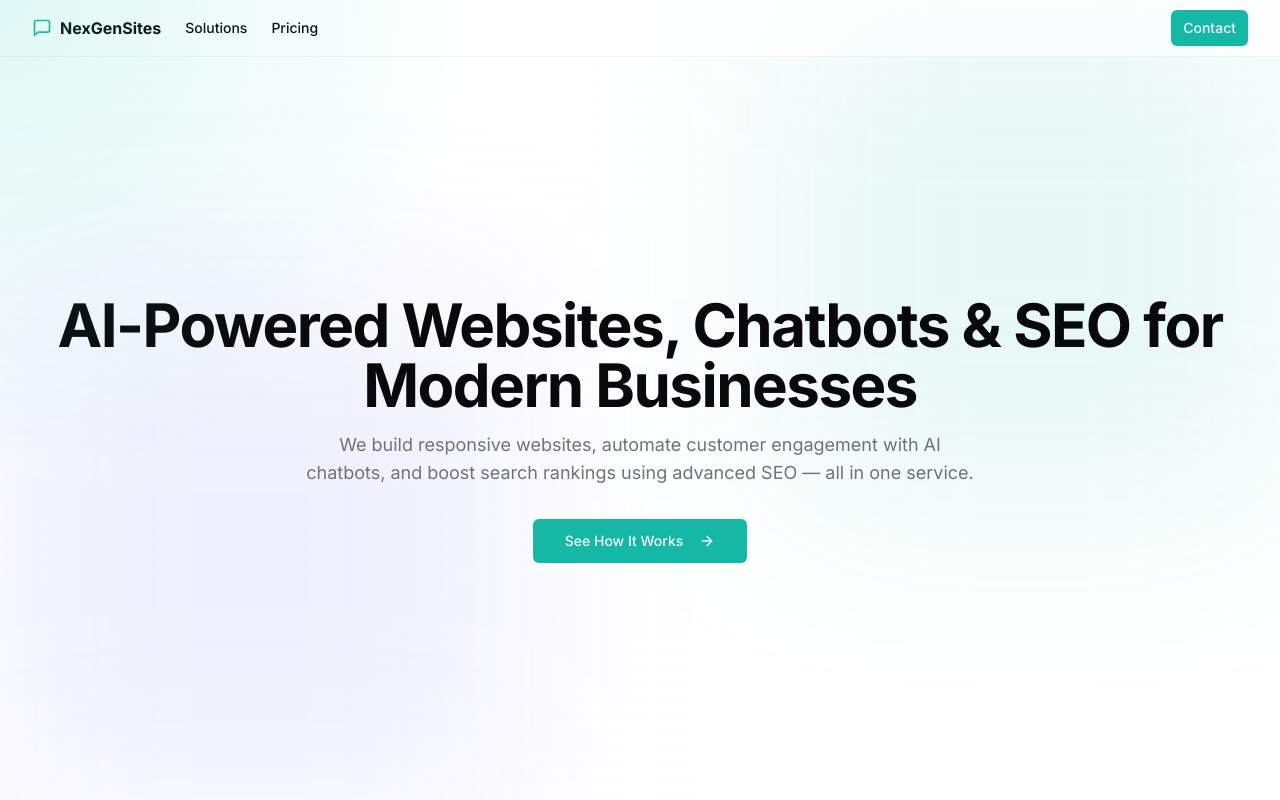
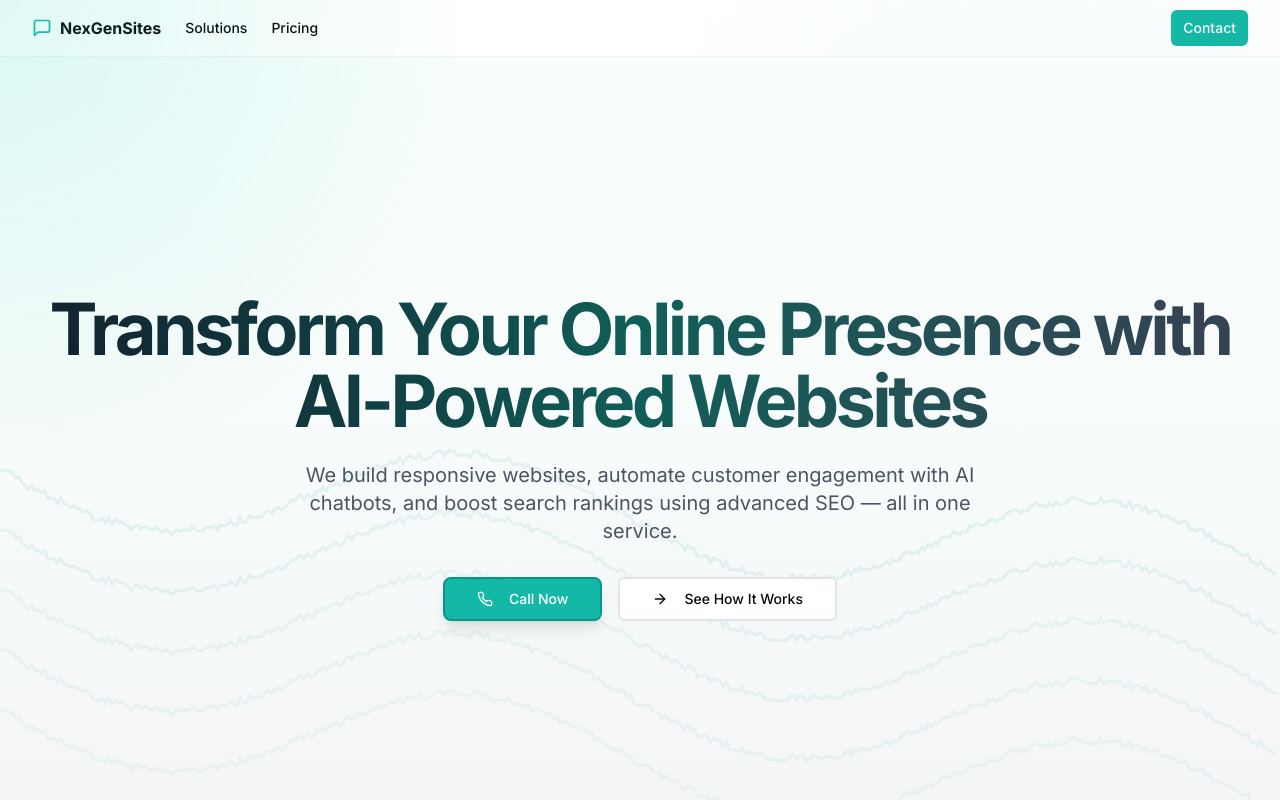
Before and after one commit to borourke9/nexgensites, a Next.js app: page / in a window 1280 px wide. Shown: the top 800 px of the page. Built offline with nearby package versions, Linux system fonts and the light colour scheme.

Commit message:
feat: add neural wave animation and update button styles

```diff
--- a/components/hero.tsx
+++ b/components/hero.tsx
@@ -1,34 +1,56 @@
 "use client"
 
 import { Button } from "@/components/ui/button"
-import { ArrowRight } from "lucide-react"
+import NeuralWave from "./neural-wave"
+import { Phone, ArrowRight } from "lucide-react"
 
 export default function Hero() {
   const scrollToFeatures = () => {
-    const featuresSection = document.getElementById('features')
+    const featuresSection = document.getElementById("features")
     if (featuresSection) {
-      featuresSection.scrollIntoView({ behavior: 'smooth' })
+      featuresSection.scrollIntoView({ behavior: "smooth" })
     }
   }
 
   return (
-    <section className="container flex min-h-[calc(100vh-3.5rem)] max-w-screen-2xl flex-col items-center justify-center space-y-8 px-4 py-16 text-center sm:py-24 md:py-32">
-      <div className="space-y-4">
-        <h1 className="text-3xl font-bold tracking-tight sm:text-4xl md:text-5xl lg:text-6xl">
-          AI-Powered Websites, Chatbots & SEO for Modern Businesses
+    <section className="relative w-full min-h-screen flex items-center justify-center overflow-hidden bg-gradient-to-b from-white via-gray-50 to-gray-100">
+      <div className="absolute inset-0 bg-gradient-to-b from-teal-50/50 to-transparent" />
+      <NeuralWave />
+      <div className="container px-4 md:px-6 relative z-10">
+        <div className="flex flex-col items-center space-y-8 text-center">
+          <div className="space-y-6">
+            <h1 className="text-4xl font-bold tracking-tighter sm:text-5xl md:text-6xl lg:text-7xl/none bg-clip-text text-transparent bg-gradient-to-r from-gray-900 via-teal-800 to-gray-700">
+              Transform Your Online Presence with AI-Powered Websites
             </h1>
-        <p className="mx-auto mt-6 max-w-2xl text-base text-muted-foreground sm:text-lg">
+            <p className="mx-auto max-w-[700px] text-gray-600 md:text-xl">
               We build responsive websites, automate customer engagement with AI chatbots, and boost search rankings using advanced SEO — all in one service.
             </p>
           </div>
+          <div className="flex flex-col sm:flex-row gap-4 justify-center">
             <Button
               size="lg"
-        onClick={scrollToFeatures}
-        className="w-full sm:w-auto"
+              className="bg-teal-500 hover:bg-teal-600 transition-all duration-300 rounded-lg border-2 border-teal-600 hover:border-teal-700 shadow-lg hover:shadow-teal-500/50 text-white hover:-translate-y-1"
+              asChild
             >
+              <a href="tel:+1(248-404-5768)">
+                <Phone className="mr-2 h-5 w-5" />
+                Call Now
+              </a>
+            </Button>
+            <Button
+              variant="outline"
+              size="lg"
+              className="border-2 hover:bg-teal-50 transition-all duration-300 hover:scale-105 hover:shadow-lg"
+              asChild
+            >
+              <a href="#how-it-works">
+                <ArrowRight className="mr-2 h-5 w-5" />
                 See How It Works
-        <ArrowRight className="ml-2 h-4 w-4" />
+              </a>
             </Button>
+          </div>
+        </div>
+      </div>
     </section>
   )
 }
--- /dev/null
+++ b/components/neural-wave.tsx
@@ -0,0 +1,95 @@
+"use client"
+
+import { useEffect, useRef } from "react"
+
+const NeuralWave = () => {
+  const canvasRef = useRef<HTMLCanvasElement>(null)
+
+  useEffect(() => {
+    const canvas = canvasRef.current
+    if (!canvas) return
+
+    const ctx = canvas.getContext("2d")
+    if (!ctx) return
+
+    // Set canvas size
+    const resizeCanvas = () => {
+      const container = canvas.parentElement
+      if (container) {
+        canvas.width = container.offsetWidth
+        canvas.height = container.offsetHeight
+      }
+    }
+    resizeCanvas()
+    window.addEventListener("resize", resizeCanvas)
+
+    // Animation parameters
+    let time = 0
+    const points: { x: number; y: number; speed: number }[] = []
+    const numPoints = 400 // More points for denser pattern
+    const amplitude = 150 // Larger amplitude
+    const frequency = 0.0002 // Lower frequency for wider waves
+
+    // Initialize points
+    for (let i = 0; i < numPoints; i++) {
+      points.push({
+        x: (canvas.width / numPoints) * i,
+        y: canvas.height / 2,
+        speed: 0.05 + Math.random() * 0.05, // Very slow speed
+      })
+    }
+
+    // Animation loop
+    const animate = () => {
+      ctx.clearRect(0, 0, canvas.width, canvas.height)
+
+      // Draw multiple wave layers
+      for (let layer = 0; layer < 5; layer++) { // More layers
+        ctx.beginPath()
+        ctx.strokeStyle = `rgba(0, 128, 128, ${0.08 - layer * 0.01})` // Softer opacity
+        ctx.lineWidth = 3 // Increased line width
+
+        for (let i = 0; i < points.length; i++) {
+          const point = points[i]
+          // Create multiple overlapping waves
+          const wave1 = Math.sin(time * point.speed + point.x * frequency) * amplitude
+          const wave2 = Math.sin(time * point.speed * 0.5 + point.x * frequency * 1.5) * (amplitude * 0.5)
+          const wave3 = Math.sin(time * point.speed * 0.25 + point.x * frequency * 2) * (amplitude * 0.25)
+          const wave4 = Math.sin(time * point.speed * 0.125 + point.x * frequency * 2.5) * (amplitude * 0.125)
+
+          // Add layer offset and vertical spread
+          const layerOffset = layer * 60
+          const verticalSpread = Math.sin(point.x * 0.01) * 50
+          point.y = canvas.height / 2 + wave1 + wave2 + wave3 + wave4 + layerOffset + verticalSpread
+
+          if (i === 0) {
+            ctx.moveTo(point.x, point.y)
+          } else {
+            ctx.lineTo(point.x, point.y)
+          }
+        }
+
+        ctx.stroke()
+      }
+
+      time += 0.002 // Very slow time increment
+      requestAnimationFrame(animate)
+    }
+
+    animate()
+
+    return () => {
+      window.removeEventListener("resize", resizeCanvas)
+    }
+  }, [])
+
+  return (
+    <canvas
+      ref={canvasRef}
+      className="absolute inset-0 w-full h-full pointer-events-none"
+      style={{ zIndex: 0 }}
+    />
+  )
+}
+
+export default NeuralWave
--- a/package.json
+++ b/package.json
@@ -20,6 +20,7 @@
     "@radix-ui/react-dialog": "^1.1.4",
     "@radix-ui/react-dropdown-menu": "2.1.4",
     "@radix-ui/react-hover-card": "1.1.4",
+    "@radix-ui/react-icons": "^1.3.2",
     "@radix-ui/react-label": "2.1.1",
     "@radix-ui/react-menubar": "1.1.4",
     "@radix-ui/react-navigation-menu": "1.2.3",
```
Also changed, not shown: 1 other file (tests, documents, lock files or other folders). Lines whose indentation alone changed are shown as unchanged.
